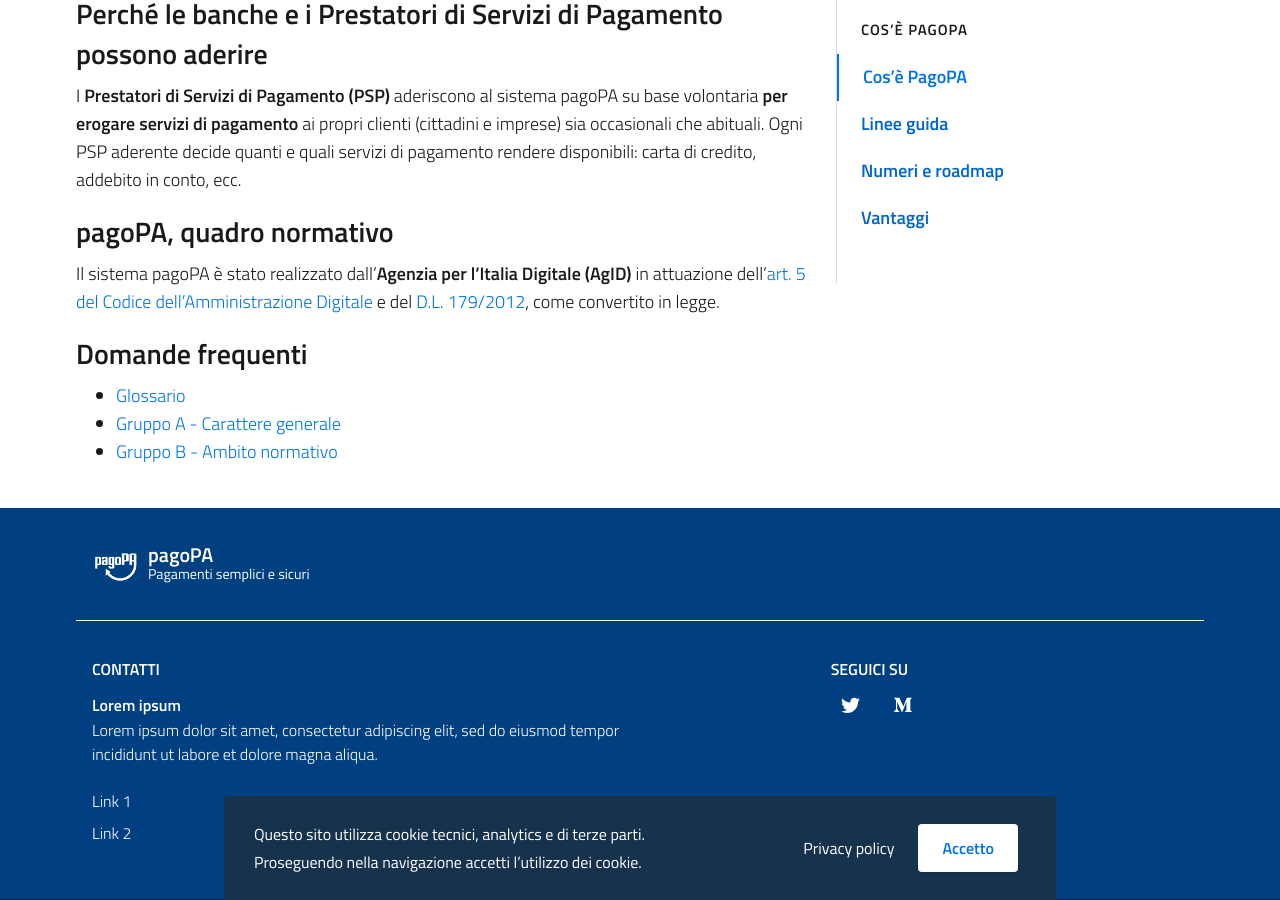
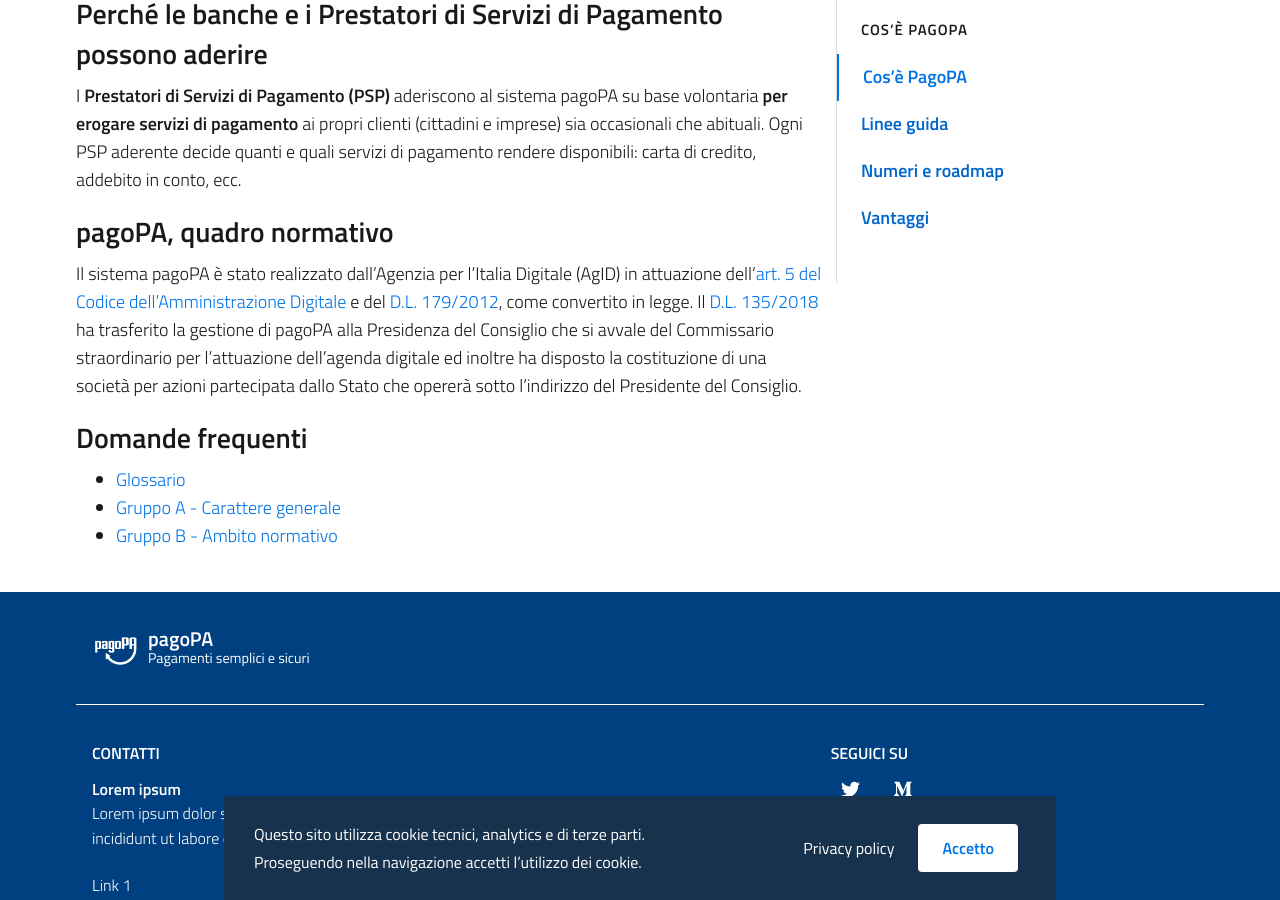
Before and after one commit to pagopa/site-pagopa.gov.it, a Jekyll site: the page built from it/pagopa/index.md, in a window 1280 px wide and 900 px high, scrolled down 1883 px. Built offline with Jekyll 4.4.1, drawn with Linux system fonts in a browser that asks for light colours.

Commit message:
Aggiornato paragrafo sul quadro giuridico

```diff
--- a/it/pagopa/index.md
+++ b/it/pagopa/index.md
@@ -36,7 +36,7 @@
 I **Prestatori di Servizi di Pagamento (PSP)** aderiscono al sistema pagoPA su base volontaria **per erogare servizi di pagamento** ai propri clienti (cittadini e imprese) sia occasionali che abituali. Ogni PSP aderente decide quanti e quali servizi di pagamento rendere disponibili: carta di credito, addebito in conto, ecc.
 
 #### pagoPA, quadro normativo
-Il sistema pagoPA è stato realizzato dall’**Agenzia per l’Italia Digitale (AgID)** in attuazione dell'[art. 5 del Codice dell’Amministrazione Digitale](https://docs.italia.it/italia/piano-triennale-ict/codice-amministrazione-digitale-docs/it/v2017-12-13/_rst/capo1_sezione2_art5.html) e del [D.L. 179/2012](https://www.agid.gov.it/sites/default/files/repository_files/leggi_decreti_direttive/dl-18-ottobre-2012-n.179_0_0.pdf), come convertito in legge.
+Il sistema pagoPA è stato realizzato dall’Agenzia per l’Italia Digitale (AgID) in attuazione dell'[art. 5 del Codice dell’Amministrazione Digitale](https://docs.italia.it/italia/piano-triennale-ict/codice-amministrazione-digitale-docs/it/v2017-12-13/_rst/capo1_sezione2_art5.html) e del [D.L. 179/2012](https://www.gazzettaufficiale.it/atto/serie_generale/caricaDettaglioAtto/originario?atto.dataPubblicazioneGazzetta=2012-12-18&atto.codiceRedazionale=12A13277), come convertito in legge. Il [D.L. 135/2018](https://www.gazzettaufficiale.it/eli/id/2018/12/14/18G00163/sg) ha trasferito la gestione di pagoPA alla Presidenza del Consiglio che si avvale del Commissario straordinario per l'attuazione dell'agenda digitale ed inoltre ha disposto la costituzione di una società per azioni partecipata dallo Stato che opererà sotto l'indirizzo del Presidente del Consiglio.
 
 #### Domande frequenti
 * [Glossario](https://docs.italia.it/italia/pagopa/pagopa-docs-faq/it/stabile/_docs/Glossario.html)
```
